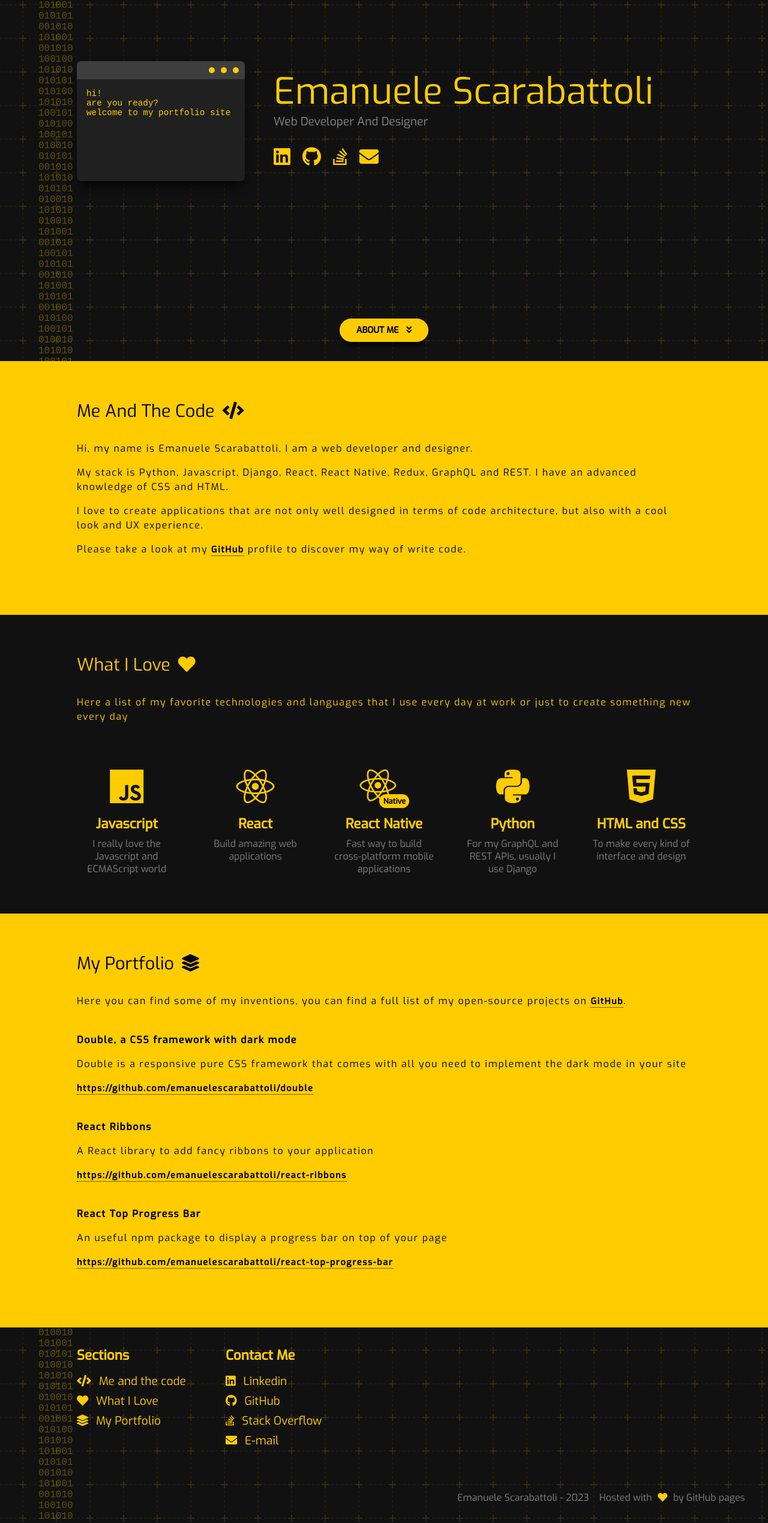
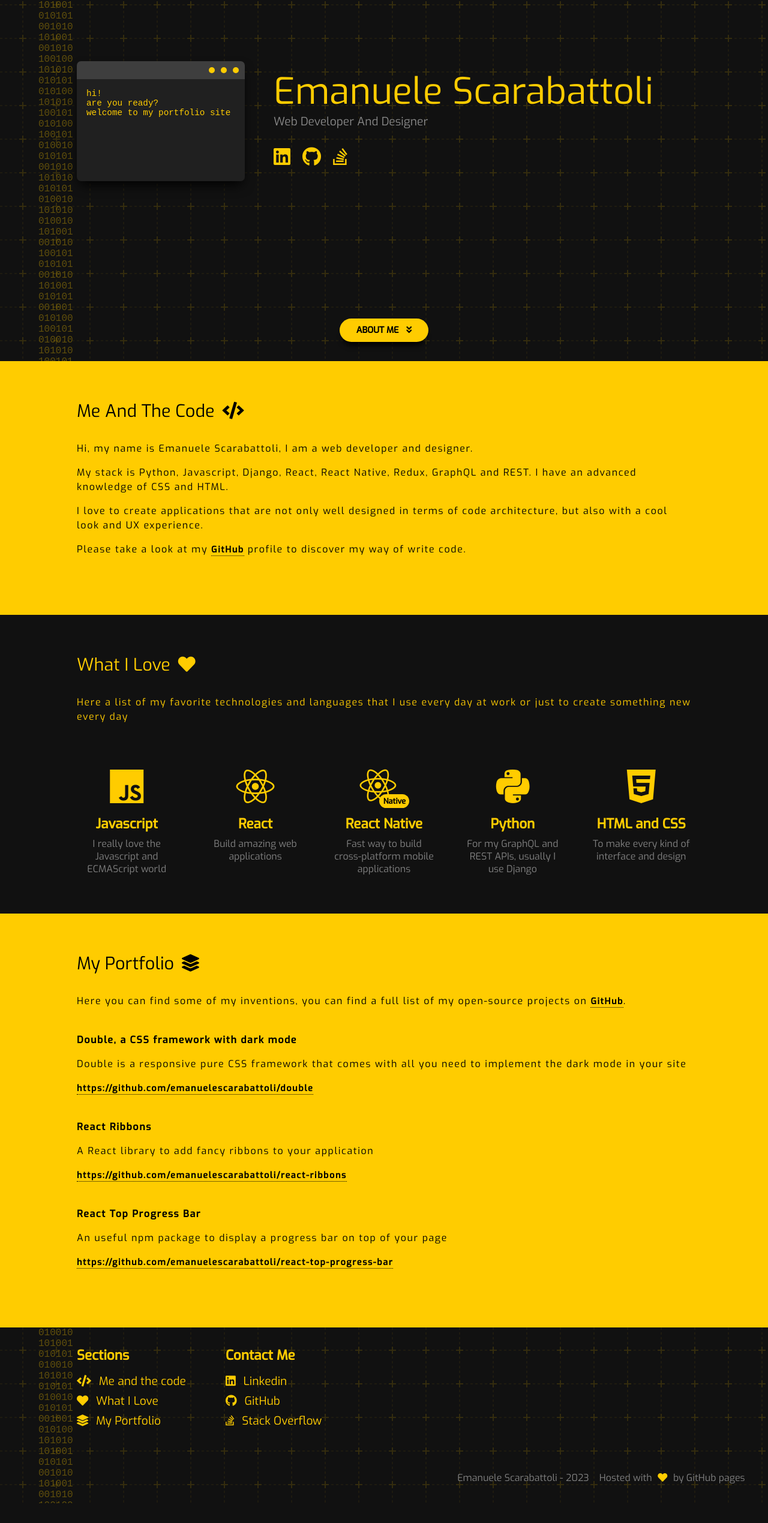
Before and after one commit to emanuelescarabattoli/site, a plain HTML site: page index.html in a window 1280 px wide. Shown: the part 198-2737 px from the top of the page at 60% size. After the commit the page ends 2704 px from the top, so only its background shows below. Drawn offline with nearby package versions, Linux system fonts and the light colour scheme; a script that the page names is missing.

Commit message:
Email removed

```diff
--- a/index.html
+++ b/index.html
@@ -66,9 +66,6 @@
                     </li>
                     <li>
                         <a target="_blank" href="https://stackoverflow.com/users/8534482/emanuele-scarabattoli"><i class="fab fa-stack-overflow"></i></a>
-                    </li>
-                    <li>
-                        <a href="mailto:em.scarabattoli@gmail.com"><i class="fas fa-envelope"></i></a>
                     </li>
                 </ul>
             </div>
@@ -239,9 +236,6 @@
                     <li>
                         <a target="_blank" href="https://stackoverflow.com/users/8534482/emanuele-scarabattoli"><i class="fab fa-stack-overflow fa-icon-left"></i>Stack Overflow</a>
                     </li>
-                    <li>
-                        <a href="mailto:em.scarabattoli@gmail.com"><i class="fas fa-envelope fa-icon-left"></i>E-mail</a>
-                    </li>
                 </ul>
             </div>
         </div>
```
